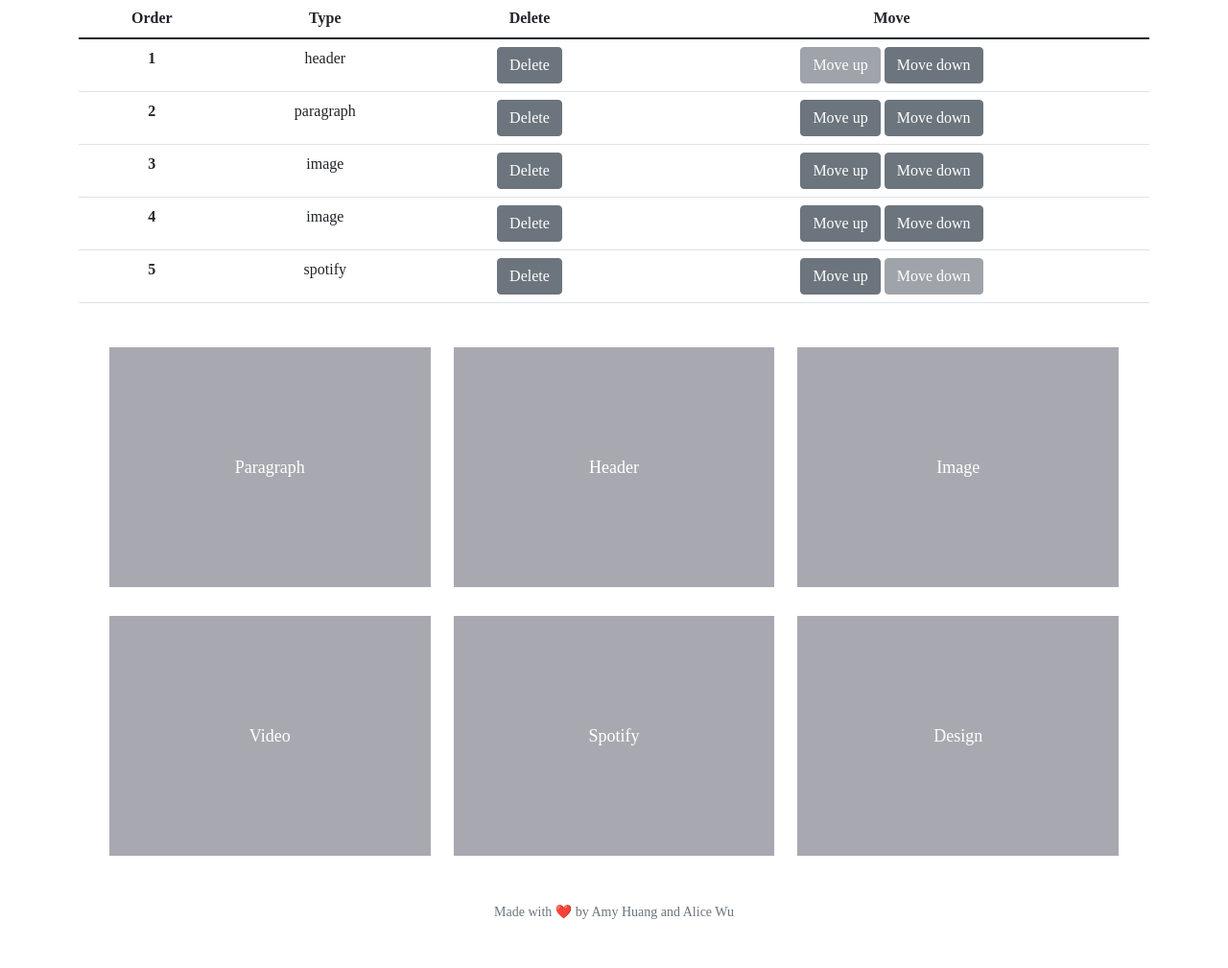
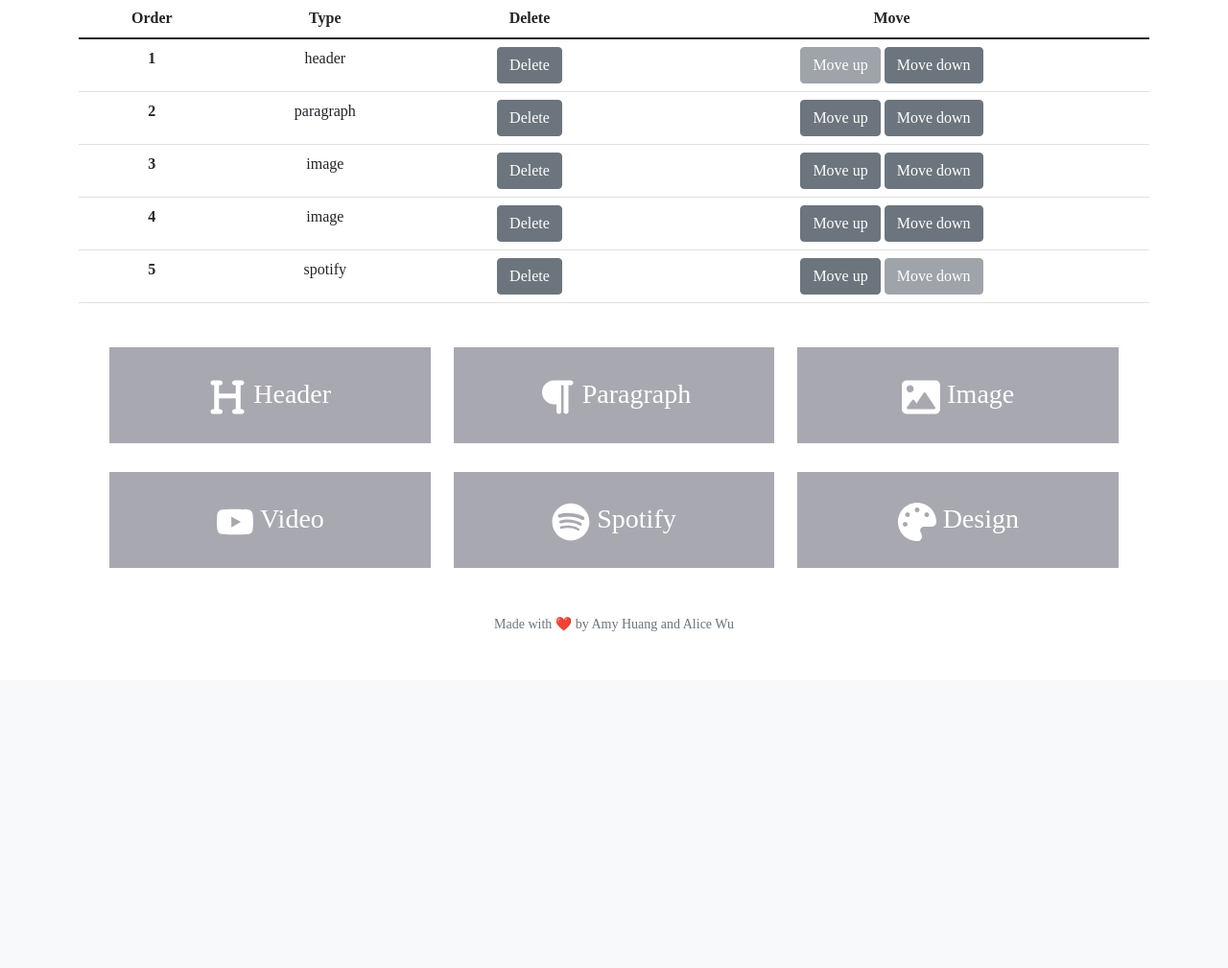
Before and after one commit to awu2003/final-project, a Flask app: page /edit in a window 1280 px wide. Shown: the part 125-1134 px from the top of the page at 96% size. After the commit the page ends 783 px from the top, so only its background shows below. Run offline with Flask 2, Linux system fonts and the light colour scheme; a user stored in the database is signed in; data comes from the database, SQL or seed files in the repository; some libraries are stand-ins or nearby versions.

Commit message:
added icons to edit page

```diff
--- a/website/static/assets/styles.css
+++ b/website/static/assets/styles.css
@@ -1,6 +1,12 @@
 .icon {
     width: 20px;
     height: 20px;
+}
+
+.icon-large {
+    width: 40px;
+    height: 40px;
+    filter: invert(100%) sepia(2%) saturate(85%) hue-rotate(60deg) brightness(114%) contrast(100%);
 }
 
 /* Size for brand */
@@ -118,14 +124,13 @@ body{
 }
 
 .button {
+    text-decoration: none;
     display: inline-block;
-    line-height: 195px;
     width: 30%;
-    height: 250px;
-    border: none;
+    height: 100px;
     background-color: #43465576;
-    padding: 14px 28px;
-    font-size: 18px;
+    padding: 28px 28px;
+    font-size: 28px;
     cursor: pointer;
     text-align: center;
     margin-left: 10px;
--- a/website/templates/edit.html
+++ b/website/templates/edit.html
@@ -41,11 +41,11 @@
     </table>
 
 <div>
-    <a href="/edit-paragraph"><button class="button">Paragraph</button></a>
-    <a href="/edit-header"><button class="button">Header</button></a>
-    <a href="/edit-image"><button class="button">Image</button></a>
-    <a href="/edit-video"><button class="button">Video</button></a>
-    <a href="/edit-spotify"><button class="button">Spotify</button></a>
-    <a href="/edit-design"><button class="button">Design</button></a>
+    <a class="button" href="/edit-header"><img src="/static/assets/heading-solid.svg" class="icon-large">  Header</a>
+    <a class="button" href="/edit-paragraph"><img src="/static/assets/paragraph-solid.svg" class="icon-large">  Paragraph</a>
+    <a class="button" href="/edit-image"><img src="/static/assets/image-solid.svg" class="icon-large">  Image</a>
+    <a class="button" href="/edit-video"><img src="/static/assets/youtube-brands.svg" class="icon-large">  Video</a>
+    <a class="button" href="/edit-spotify"><img src="/static/assets/spotify-brands.svg" class="icon-large">  Spotify</a>
+    <a class="button" href="/edit-design"><img src="/static/assets/palette-solid.svg" class="icon-large">  Design</a>
 </div>
 {% endblock %}
```
Also changed, not shown: 1 other file.
